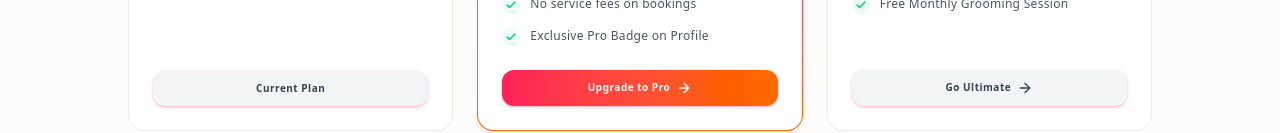
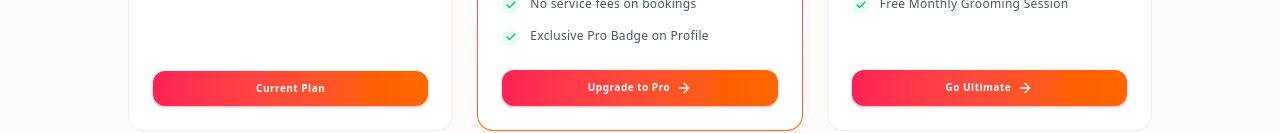
Before and after one commit to kashish16635/Pet-Care-App, a Next.js app: page /subscription in a window 1280 px wide. Shown: the part 697-830 px from the top of the page. Built offline with nearby package versions, Linux system fonts and the light colour scheme; no server answers.

Commit message:
Make all pricing plan buttons use the same rose-to-orange gradient styling

```diff
--- a/src/app/subscription/page.tsx
+++ b/src/app/subscription/page.tsx
@@ -281,7 +281,7 @@ export default function SubscriptionPage() {
 
                                 <Button
                                     onClick={() => plan.id !== 'basic' && setSelectedPlan(plan)}
-                                    className={`w-full py-2.5 rounded-xl font-bold tracking-wider text-[10px] transition-all h-auto flex items-center justify-center gap-1.5 shadow-sm ${plan.highlight ? 'bg-gradient-to-r from-rose-500 to-orange-500 text-white hover:opacity-90 hover:scale-[1.01]' : 'bg-gray-100 hover:bg-gray-200 dark:bg-gray-900 dark:hover:bg-gray-800 text-gray-700 dark:text-gray-300'}`}
+                                    className="w-full py-2.5 rounded-xl font-bold tracking-wider text-[10px] transition-all h-auto flex items-center justify-center gap-1.5 shadow-sm bg-gradient-to-r from-rose-500 to-orange-500 text-white hover:opacity-90 hover:scale-[1.01]"
                                 >
                                     {plan.buttonText}
                                     {plan.id !== "basic" && <ArrowRight className="w-3.5 h-3.5 transition-transform group-hover:translate-x-0.5" />}
```
